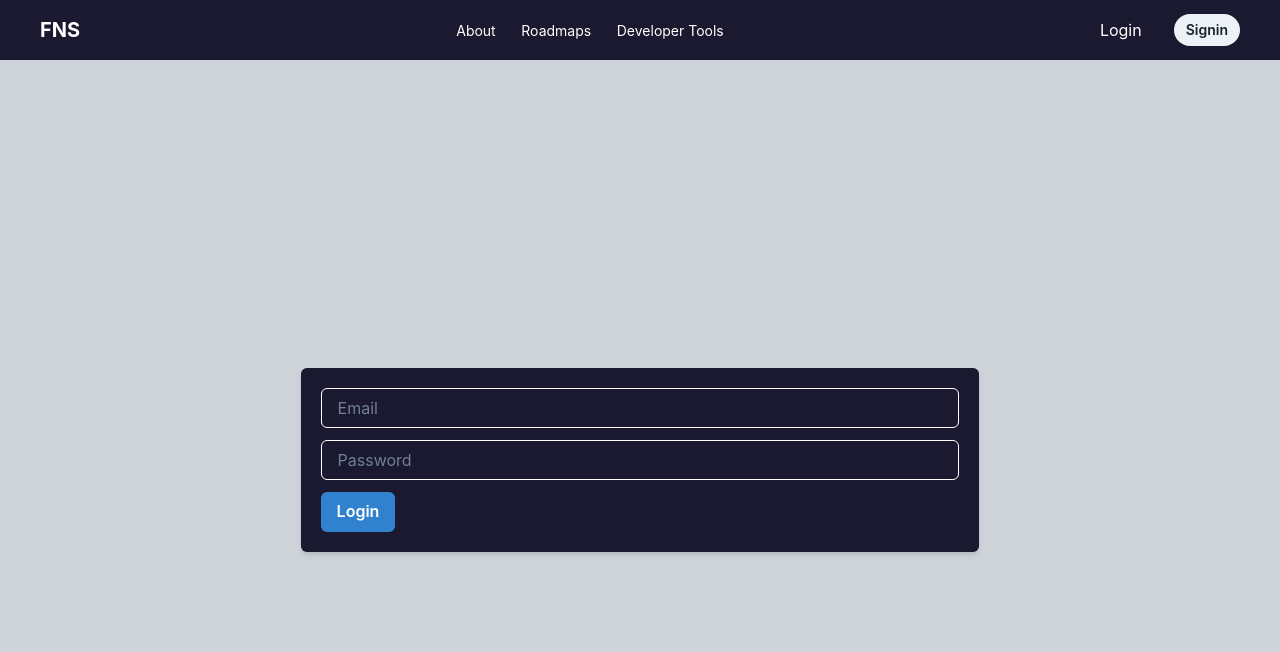
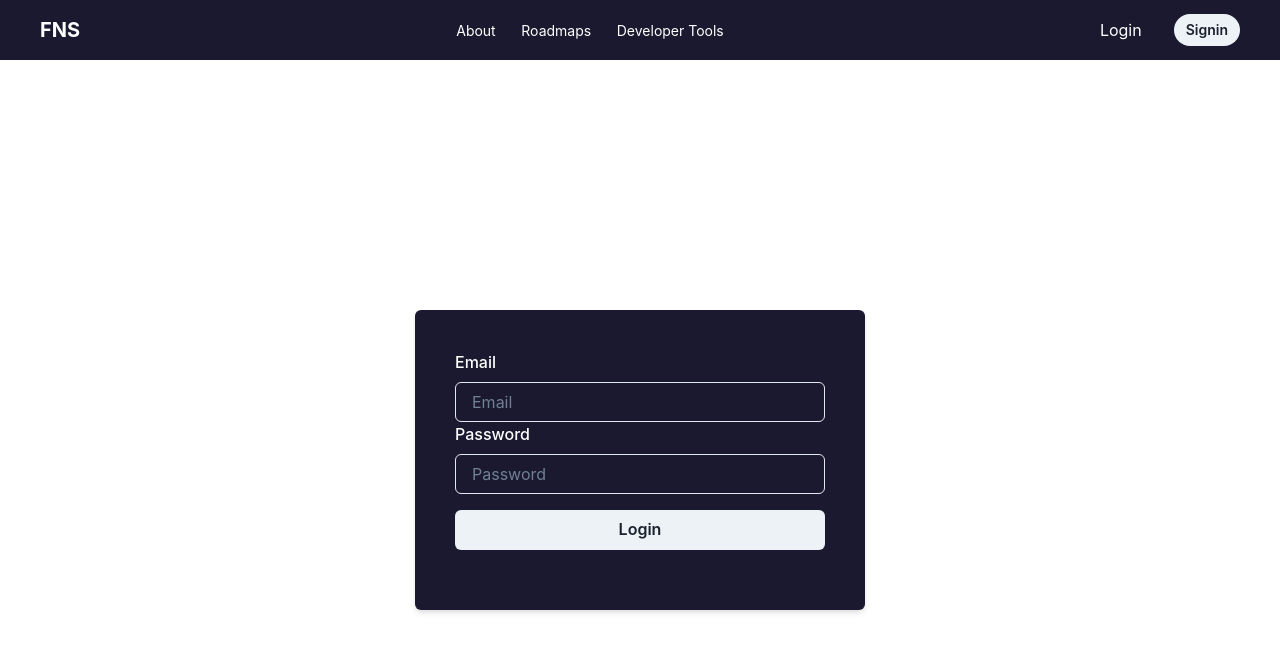
Before and after one commit to imSaikirann/Fullstack_navigator, a React (Create React App) app: page /login in a window 1280 px wide. Shown: the top 652 px of the page. Built offline with nearby package versions, Linux system fonts and the light colour scheme.

Commit message:
first commit

```diff
--- a/package.json
+++ b/package.json
@@ -1,5 +1,5 @@
 {
-  "proxy": "https://g-v8z5.onrender.com/",
+  "proxy": "http://localhost:4000",
   "name": "frontend",
   "version": "0.1.0",
   "private": true,
--- a/src/Roadmaps/FrontendRoadmap.jsx
+++ b/src/Roadmaps/FrontendRoadmap.jsx
@@ -1,5 +1,6 @@
 import React, { useEffect, useContext, useState } from 'react';
 import { Box, Button, Checkbox, Flex, Popover, PopoverArrow, PopoverContent, PopoverHeader, PopoverTrigger, Text, PopoverBody } from '@chakra-ui/react';
+import axios from 'axios';
 import { UserContext } from '../Context/UserContext';
 import { DownIcon } from '../Roadmaps/svgs/Svg';
 import { Spinner } from '@chakra-ui/react';
@@ -10,13 +11,14 @@ export default function FrontendRoadmap() {
     const [isLoading, setLoading] = useState(true);
 
     useEffect(() => {
-        fetch('/api/detailedFrontend/')
-            .then(response => response.json())
-            .then(data => {
-                setSelectedCourse(data);
+        axios
+            .get('/api/detailedFrontend/')
+            .then((response) => {
+                console.log(response.data);
+                setSelectedCourse(response.data);
                 setLoading(false);
             })
-            .catch(error => {
+            .catch((error) => {
                 console.log(error);
             });
     }, []);
--- a/src/pages/Loginpage.jsx
+++ b/src/pages/Loginpage.jsx
@@ -1,30 +1,65 @@
-import React, { useState, useContext } from 'react';
+import React from 'react';
+import { Box, Button, Input, Center, FormControl, FormLabel, FormErrorMessage } from '@chakra-ui/react';
+import { Formik, Field, Form } from 'formik';
+import * as Yup from 'yup';
 import axios from 'axios';
-import { Box, Button, Input, Center } from '@chakra-ui/react';
 import { UserContext } from '../Context/UserContext';
 
 export default function Loginpage() {
-    const [email, setEmail] = useState('');
-    const [password, setPassword] = useState('');
-    const { setUserData } = useContext(UserContext);
+    const { setUserData } = React.useContext(UserContext);
 
-    const handleLogin = () => {
-        axios.post('/api/user/login', { email, password })
+    const handleLogin = (values, actions) => {
+        axios.post('/api/user/login', values)
             .then((response) => {
                 console.log(response.data);
                 setUserData(response.data);
+            })
+            .finally(() => {
+                actions.setSubmitting(false);
             });
     };
 
     return (
-        <Box className='home'>
         <Center h="100vh">
-            <Box p={5} shadow="md" borderWidth="1px" borderRadius="md" bg="#1A192F" border="none" color="white">
-                <Input type="email" placeholder="Email" value={email} onChange={(e) => setEmail(e.target.value)} mb={3} />
-                <Input type="password" placeholder="Password" value={password} onChange={(e) => setPassword(e.target.value)} mb={3} />
-                <Button onClick={handleLogin} colorScheme="blue">Login</Button>
+            <Box p={10} w="450px" h="300px" shadow="md" borderWidth="1px" borderRadius="md" bg="#1A192F" border="none" color="white">
+                <Formik
+                    initialValues={{
+                        email: '',
+                        password: ''
+                    }}
+                    validationSchema={Yup.object({
+                        email: Yup.string().email('Invalid email').required('Required'),
+                        password: Yup.string().required('Required')
+                    })}
+                    onSubmit={(values, actions) => {
+                        handleLogin(values, actions);
+                    }}
+                >
+                    <Form style={{ textAlign: 'center' }}>
+                        <Field name="email">
+                            {({ field, form }) => (
+                                <FormControl isInvalid={form.errors.email && form.touched.email}>
+                                    <FormLabel htmlFor="email">Email</FormLabel>
+                                    <Input {...field} id="email" placeholder="Email" />
+                                    <FormErrorMessage>{form.errors.email}</FormErrorMessage>
+                                </FormControl>
+                            )}
+                        </Field>
+                        <Field name="password">
+                            {({ field, form }) => (
+                                <FormControl isInvalid={form.errors.password && form.touched.password}>
+                                    <FormLabel htmlFor="password">Password</FormLabel>
+                                    <Input {...field} type="password" id="password" placeholder="Password" />
+                                    <FormErrorMessage>{form.errors.password}</FormErrorMessage>
+                                </FormControl>
+                            )}
+                        </Field>
+                        <Button mt={4}  w="370px" type="submit">
+                            Login
+                        </Button>
+                    </Form>
+                </Formik>
             </Box>
         </Center>
-        </Box>
     );
 }
```
